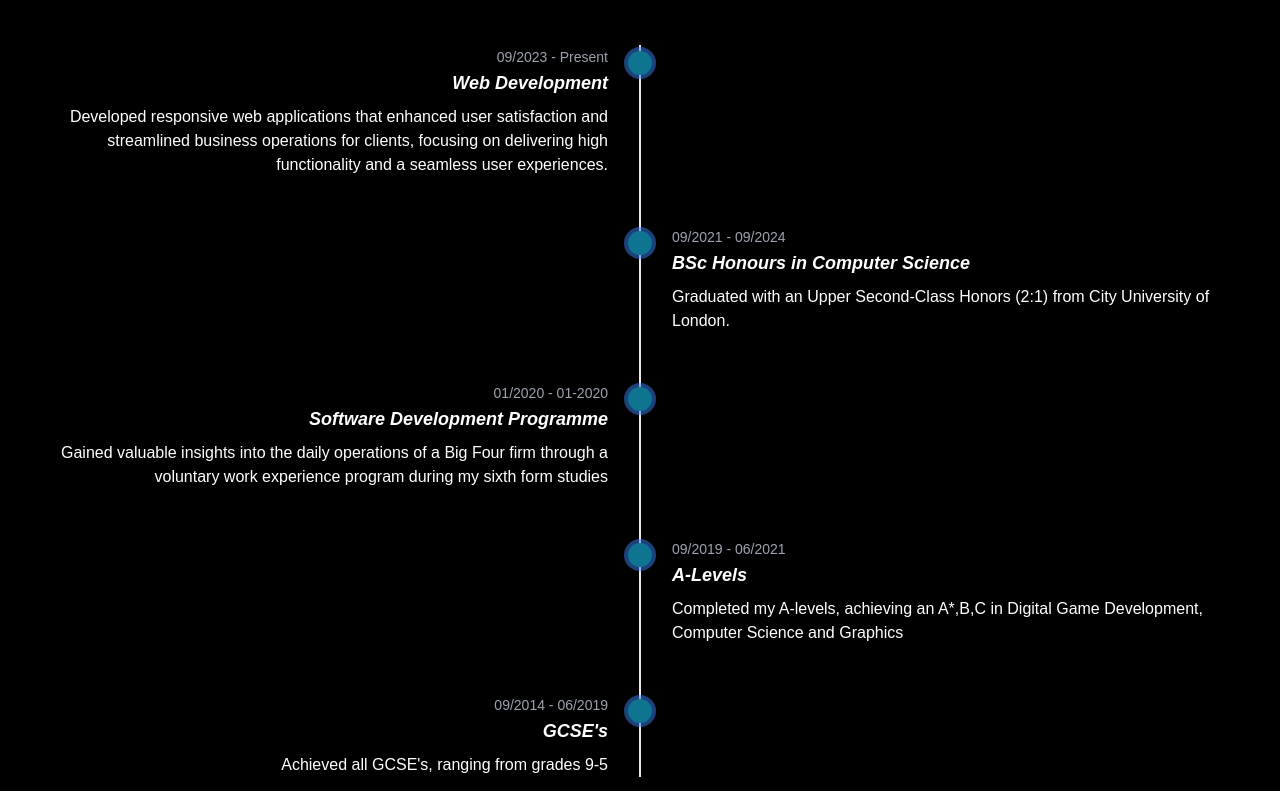
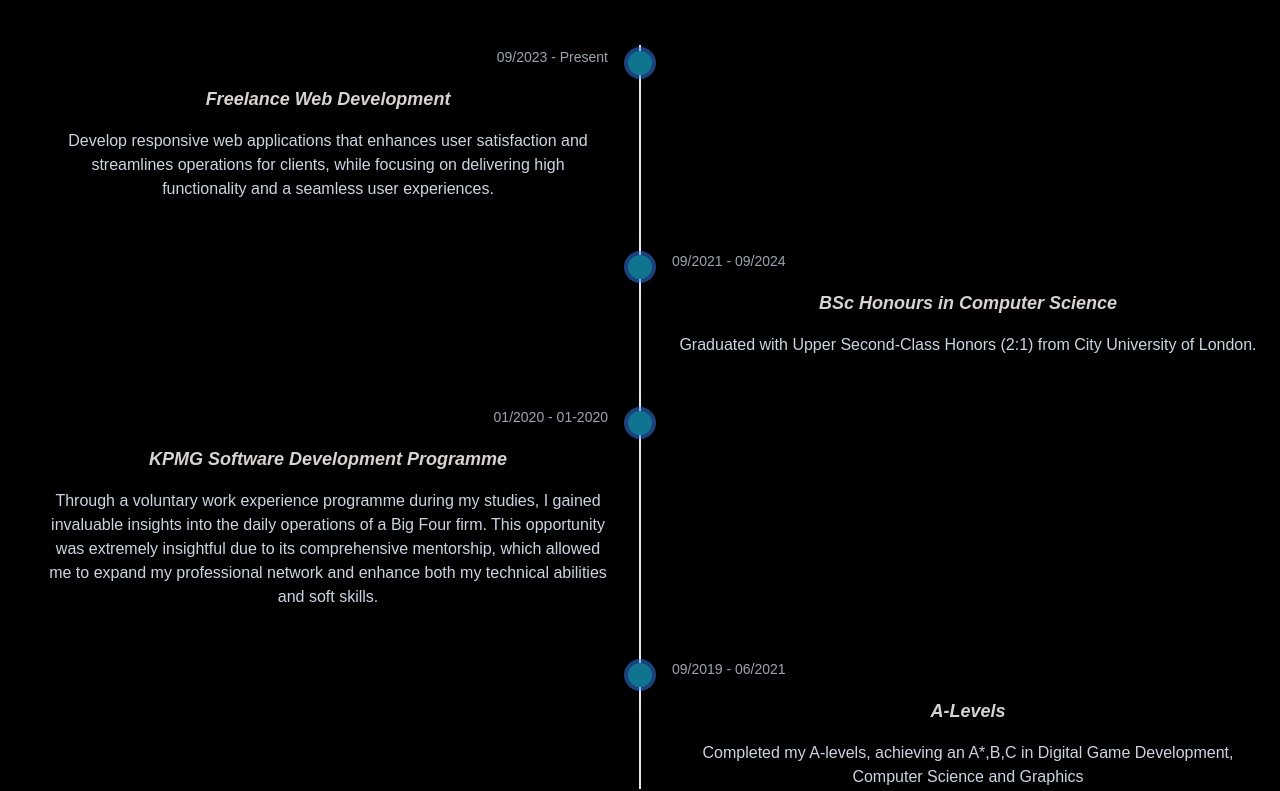
Before and after one commit to riad-mammadov/Portfolio, a Next.js app: page / in a window 1280 px wide. Shown: the part 1669-2460 px from the top of the page. Built offline with nearby package versions, Linux system fonts and the light colour scheme.

Commit message:
adjust timeline design + text

```diff
--- a/components/Section/timeline/Timeline.jsx
+++ b/components/Section/timeline/Timeline.jsx
@@ -11,9 +11,9 @@ import { useRef } from "react";
 const timelineItems = [
   {
     date: "09/2023 - Present",
-    title: "Web Development",
+    title: "Freelance Web Development",
     description:
-      "Developed responsive web applications that enhanced user satisfaction and streamlined business operations for clients, focusing on delivering high functionality and a seamless user experiences.",
+      "Develop responsive web applications that enhances user satisfaction and streamlines operations for clients, while focusing on delivering high functionality and a seamless user experiences.",
     institution: "Freelance",
     type: "work",
   },
@@ -21,15 +21,15 @@ const timelineItems = [
     date: "09/2021 - 09/2024",
     title: "BSc Honours in Computer Science",
     description:
-      "Graduated with an Upper Second-Class Honors (2:1) from City University of London.",
+      "Graduated with Upper Second-Class Honors (2:1) from City University of London.",
     institution: "City University of London",
     type: "education",
   },
   {
     date: "01/2020 - 01-2020",
-    title: "Software Development Programme",
+    title: "KPMG Software Development Programme",
     description:
-      "Gained valuable insights into the daily operations of a Big Four firm through a voluntary work experience program during my sixth form studies",
+      "Through a voluntary work experience programme during my studies, I gained invaluable insights into the daily operations of a Big Four firm. This opportunity was extremely insightful due to its comprehensive mentorship, which allowed me to expand my professional network and enhance both my technical abilities and soft skills.",
     institution: "KPMG",
     type: "work",
   },
@@ -39,14 +39,6 @@ const timelineItems = [
     description:
       "Completed my A-levels, achieving an A*,B,C in Digital Game Development, Computer Science and Graphics",
     institution: "Stoke Newington Sixth Form",
-    type: "education",
-  },
-
-  {
-    date: "09/2014 - 06/2019",
-    title: "GCSE's",
-    description: "Achieved all GCSE's, ranging from grades 9-5",
-    institution: "Stoke Newington School",
     type: "education",
   },
 ];
@@ -82,15 +74,15 @@ export default function Timeline() {
           <p className="text-white font-serif">Experience & Education</p>
         </motion.h2>
         <div className="relative">
-          <div className="absolute left-0 sm:left-1/2 top-0 h-full w-0.5 sm:-translate-x-1/2 bg-gray-200" />
+          <div className="absolute left-0 md:left-1/2 top-0 h-full w-0.5 md:-translate-x-1/2 bg-gray-200" />
           <ol className="relative">
             {timelineItems.map((item, index) => (
               <motion.li
                 key={index}
-                className={`mb-12 sm:w-1/2 relative ${
+                className={`mb-12 md:w-1/2 relative ${
                   index % 2 === 0
-                    ? "sm:mr-auto sm:pr-8 sm:text-right"
-                    : "sm:ml-auto sm:pl-8 sm:text-left"
+                    ? "md:mr-auto md:pr-8 md:text-right"
+                    : "md:ml-auto md:pl-8 md:text-left"
                 } pl-8 text-left`}
                 initial="hidden"
                 whileInView="visible"
@@ -106,7 +98,7 @@ export default function Timeline() {
               >
                 <motion.span
                   className={`absolute top-1.5 flex h-6 w-6 items-center justify-center rounded-full bg-cyan-700 ring-4 ring-gunmetal-blue -left-3 ${
-                    index % 2 === 0 ? "sm:-right-3 sm:left-auto" : "sm:-left-3"
+                    index % 2 === 0 ? "md:-right-3 md:left-auto" : "md:-left-3"
                   }`}
                   initial="hidden"
                   whileInView="visible"
@@ -115,7 +107,7 @@ export default function Timeline() {
                   transition={{ duration: 0.5 }}
                 />
                 <motion.time
-                  className="mb-1 text-sm font-normal leading-none text-gray-400 dark:text-gray-500"
+                  className="text-sm text-center font-normal leading-none text-gray-400 dark:text-gray-500"
                   initial="hidden"
                   whileInView={"visible"}
                   viewport={{ once: true }}
@@ -126,7 +118,7 @@ export default function Timeline() {
                   {item.date}
                 </motion.time>
                 <motion.h3
-                  className="mb-2 text-lg font-semibold italic text-white"
+                  className="mb-4 mt-4 text-lg text-center font-semibold italic text-stone-300"
                   initial="hidden"
                   whileInView={"visible"}
                   viewport={{ once: true }}
@@ -137,7 +129,7 @@ export default function Timeline() {
                   {item.title}
                 </motion.h3>
                 <motion.p
-                  className="mb-4 text-base font-normal text-white"
+                  className="mb-4 text-center font-normal text-slate-300"
                   initial="hidden"
                   whileInView={"visible"}
                   viewport={{ once: true }}
```
